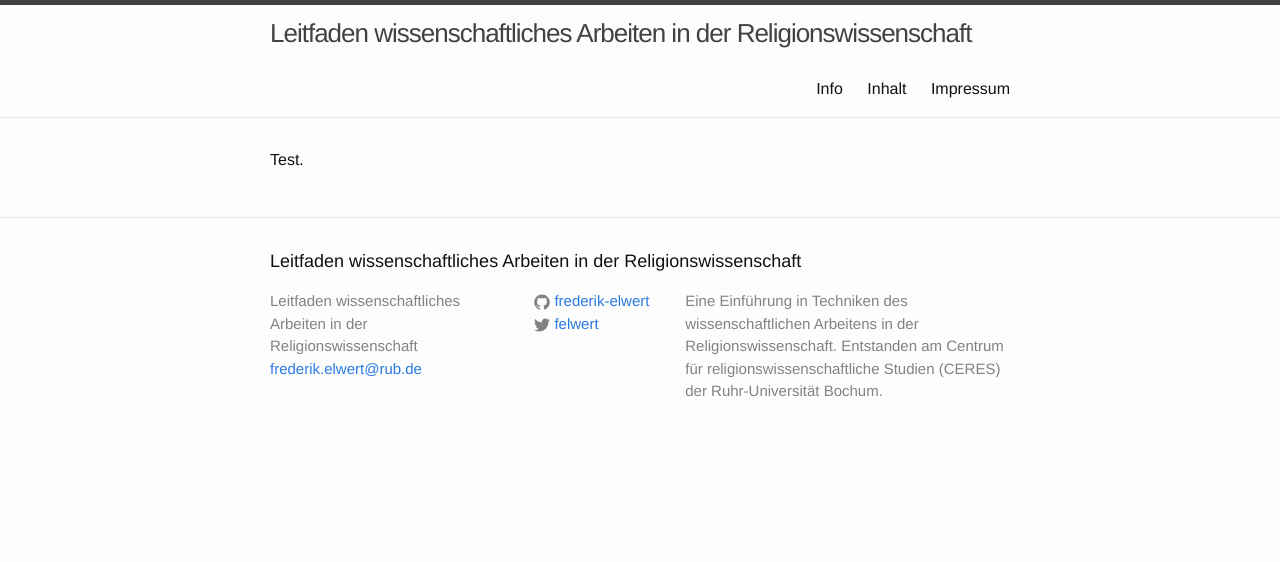
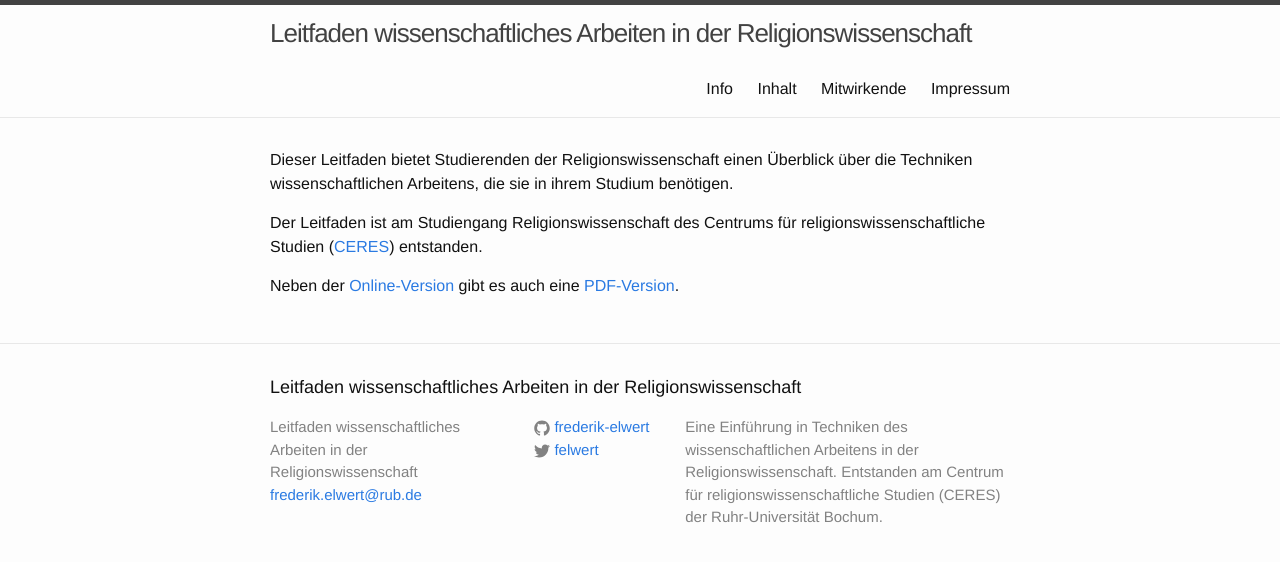
Before and after one commit to CERES-RUB/wissenschaftliches-arbeiten, a Jekyll site: the page built from index.md, in a window 1280 px wide. Shown: the top 562 px of the page. Built offline with Jekyll 4.4.1, drawn with Linux system fonts in a browser that asks for light colours.

```diff
--- a/index.md
+++ b/index.md
@@ -5,4 +5,8 @@ nav: true
 order: 1
 ---
 
-Test.
+Dieser Leitfaden bietet Studierenden der Religionswissenschaft einen Überblick über die Techniken wissenschaftlichen Arbeitens, die sie in ihrem Studium benötigen.
+
+Der Leitfaden ist am Studiengang Religionswissenschaft des Centrums für religionswissenschaftliche Studien ([CERES](http://ceres.rub.de/)) entstanden.
+
+Neben der [Online-Version](contents) gibt es auch eine [PDF-Version](downloads/Leitfaden_wissenschaftliches_Arbeiten.pdf).
```
Also changed, not shown: contributions.md (added, +17 -0 lines), credits.md (+3 -1 lines).
